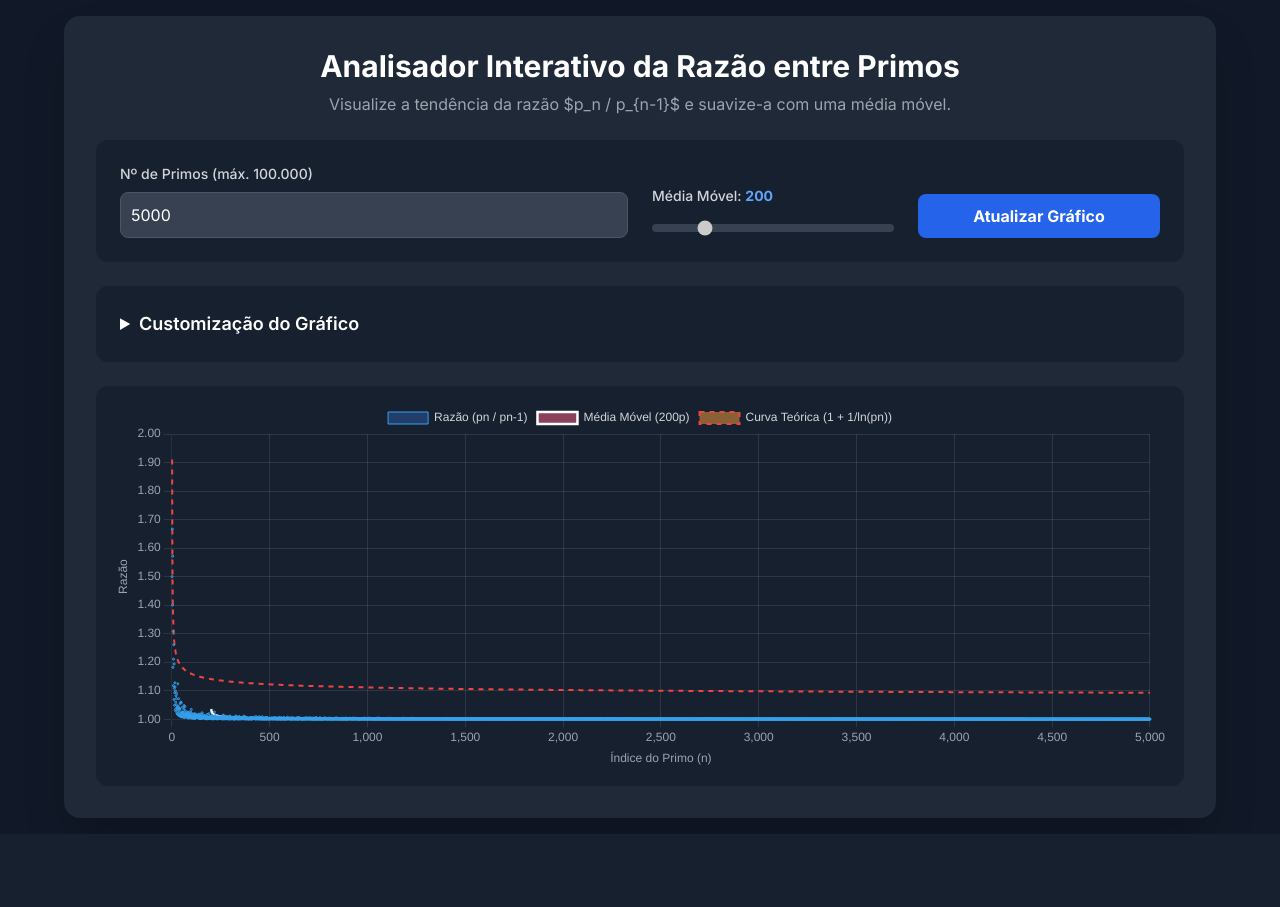
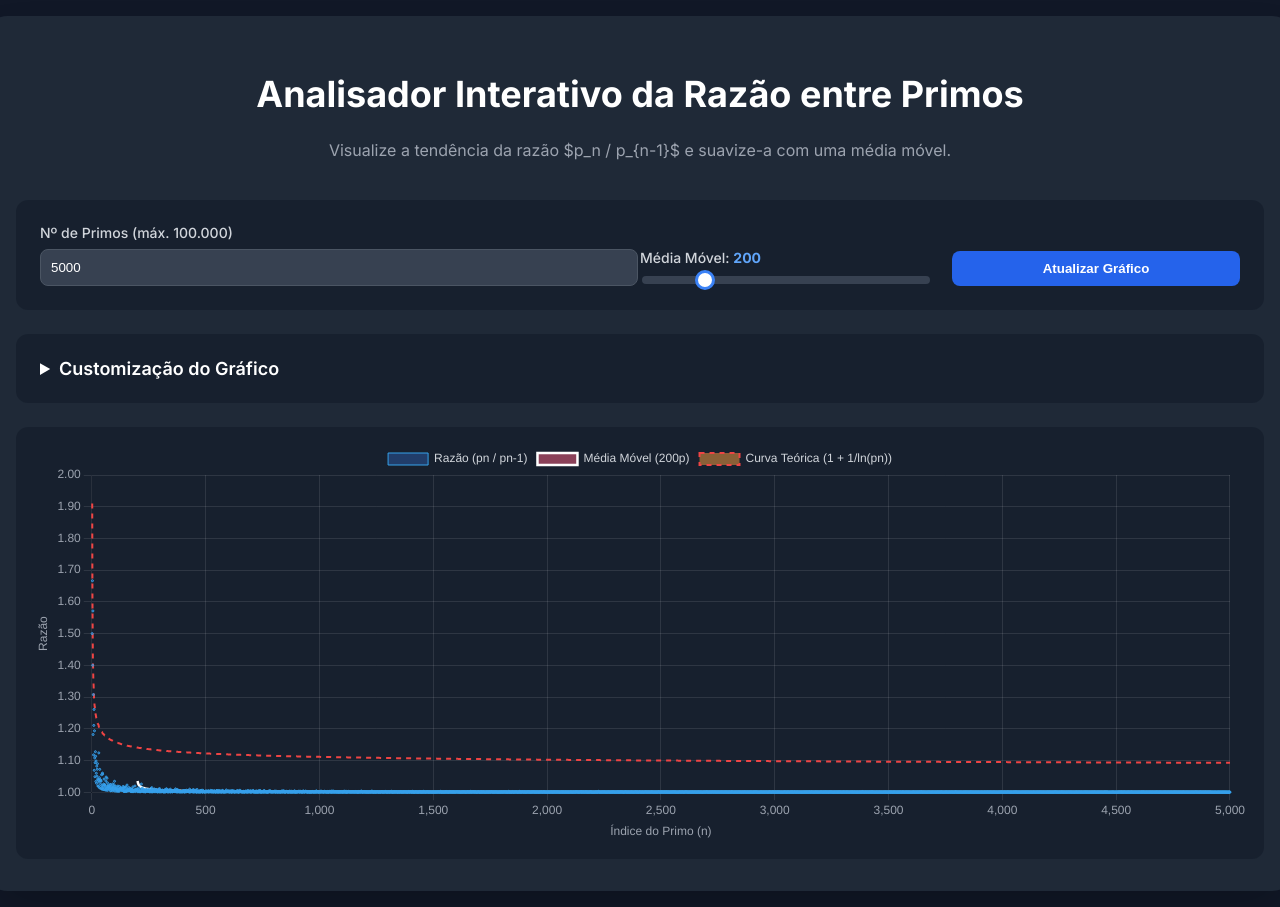
Before and after one commit to XZegw10/Brincando-com-plotagem-de-gr-ficos, a PHP site: page /index.php?action=style in a window 1280 px wide. Before the commit the page ends 830 px from the top, so only its background shows below. Run offline with PHP 8.4, Linux system fonts and the light colour scheme; some libraries are stand-ins or nearby versions.

Commit message:
Refactor UI with custom CSS and new design
- Replaced Tailwind CSS with a dedicated, custom stylesheet (`public/css/style.css`).
- Implemented a BEM-like class structure for cleaner, more maintainable HTML.
- Redesigned form elements (sliders, toggles, color pickers) for a more modern and high-end feel.
- Removed all inline styles and CDN links for Tailwind, streamlining the main layout.

```diff
--- a/app/Views/layouts/main.php
+++ b/app/Views/layouts/main.php
@@ -6,34 +6,14 @@
     <!-- A variável $pageTitle é definida no Controller que chama este layout -->
     <title><?= isset($pageTitle) ? htmlspecialchars($pageTitle) : 'Analisador de Primos' ?></title>
 
-    <!-- CDNs e Estilos -->
-    <script src="https://cdn.tailwindcss.com"></script>
+    <!-- Estilos e Fontes -->
+    <link href="https://fonts.googleapis.com/css2?family=Inter:wght@400;500;600;700&display=swap" rel="stylesheet">
+    <link rel="stylesheet" href="css/style.css">
+
+    <!-- Bibliotecas JavaScript -->
     <script src="https://cdn.jsdelivr.net/npm/chart.js"></script>
-    <link href="https://fonts.googleapis.com/css2?family=Inter:wght@400;500;600;700&display=swap" rel="stylesheet">
-    <style>
-        body { font-family: 'Inter', sans-serif; }
-        .loader { border-top-color: #3498db; animation: spin 1s linear infinite; }
-        @keyframes spin { to { transform: rotate(360deg); } }
-        /* Estilização para o seletor de cor */
-        input[type="color"] {
-            -webkit-appearance: none;
-            border: none;
-            width: 40px;
-            height: 40px;
-            border-radius: 50%;
-            cursor: pointer;
-            padding: 0;
-        }
-        input[type="color"]::-webkit-color-swatch-wrapper {
-            padding: 0;
-        }
-        input[type="color"]::-webkit-color-swatch {
-            border: 2px solid #4a5568;
-            border-radius: 50%;
-        }
-    </style>
 </head>
-<body class="bg-gray-900 text-gray-200 flex flex-col items-center justify-center min-h-screen p-4">
+<body>
 
     <?php
         // O conteúdo específico da página, definido pelo controller, será carregado aqui.
--- a/app/Views/pages/chart.php
+++ b/app/Views/pages/chart.php
@@ -1,60 +1,60 @@
-<!-- Este é o contêiner principal da aplicação, que será inserido no layout 'main.php' -->
-<div class="w-full max-w-6xl bg-gray-800 rounded-2xl shadow-2xl p-6 md:p-8 space-y-6">
-    <div class="text-center">
-        <h1 class="text-2xl md:text-3xl font-bold text-white">Analisador Interativo da Razão entre Primos</h1>
-        <p class="text-gray-400 mt-2">Visualize a tendência da razão $p_n / p_{n-1}$ e suavize-a com uma média móvel.</p>
-    </div>
+<!-- Este é o contêiner principal da aplicação -->
+<div class="app-container">
+    <header class="header">
+        <h1 class="header__title">Analisador Interativo da Razão entre Primos</h1>
+        <p class="header__subtitle">Visualize a tendência da razão $p_n / p_{n-1}$ e suavize-a com uma média móvel.</p>
+    </header>
 
     <!-- Controles Principais -->
-    <div class="grid grid-cols-1 md:grid-cols-4 gap-6 bg-gray-900/50 p-6 rounded-xl items-end">
-        <div class="md:col-span-2">
-            <label for="primeCount" class="block text-sm font-medium text-gray-300 mb-2">Nº de Primos (máx. 100.000)</label>
-            <input type="number" id="primeCount" value="5000" min="10" max="100000" class="w-full bg-gray-700 border border-gray-600 text-white rounded-lg p-2.5 focus:ring-blue-500 focus:border-blue-500 transition">
+    <div class="controls-panel">
+        <div class="control-group">
+            <label for="primeCount" class="control-group__label">Nº de Primos (máx. 100.000)</label>
+            <input type="number" id="primeCount" value="5000" min="10" max="100000" class="input-field">
         </div>
-        <div class="md:col-span-1">
-            <label for="movingAverage" class="block text-sm font-medium text-gray-300 mb-2">Média Móvel: <span id="maValue" class="font-bold text-blue-400">200</span></label>
-            <input type="range" id="movingAverage" min="2" max="1000" value="200" class="w-full h-2 bg-gray-700 rounded-lg appearance-none cursor-pointer" disabled>
+        <div class="control-group">
+            <label for="movingAverage" class="control-group__label">Média Móvel: <span id="maValue" class="value-display">200</span></label>
+            <input type="range" id="movingAverage" min="2" max="1000" value="200" class="range-slider" disabled>
         </div>
-        <div class="md:col-span-1">
-            <button id="updateButton" class="w-full bg-blue-600 hover:bg-blue-700 text-white font-bold py-2.5 px-4 rounded-lg transition-colors">
+        <div class="control-group">
+            <button id="updateButton" class="button">
                 Atualizar Gráfico
             </button>
         </div>
     </div>
 
     <!-- Painel de Customização -->
-    <details class="bg-gray-900/50 p-6 rounded-xl transition-all duration-300">
-        <summary class="text-lg font-semibold text-white cursor-pointer hover:text-blue-400">Customização do Gráfico</summary>
-        <div class="mt-6 grid grid-cols-1 sm:grid-cols-2 lg:grid-cols-4 gap-6">
-            <div class="flex flex-col items-center justify-center bg-gray-700/50 p-4 rounded-lg">
-                <label for="showPointsToggle" class="text-sm font-medium text-gray-300 mb-2">Exibir Pontos</label>
-                <input type="checkbox" id="showPointsToggle" checked class="w-6 h-6 text-blue-600 bg-gray-600 border-gray-500 rounded focus:ring-blue-500">
+    <details class="customization-panel">
+        <summary>Customização do Gráfico</summary>
+        <div class="customization-panel__grid">
+            <div class="customization-group">
+                <label for="showPointsToggle">Exibir Pontos</label>
+                <input type="checkbox" id="showPointsToggle" checked class="checkbox-toggle">
             </div>
-            <div class="flex flex-col items-center justify-center bg-gray-700/50 p-4 rounded-lg">
-                <label class="text-sm font-medium text-gray-300 mb-2">Cor Pontos</label>
-                <input type="color" id="pointsColorPicker" value="#3B82F6">
+            <div class="customization-group">
+                <label for="pointsColorPicker">Cor Pontos</label>
+                <input type="color" id="pointsColorPicker" value="#3B82F6" class="color-picker">
             </div>
-            <div class="flex flex-col items-center justify-center bg-gray-700/50 p-4 rounded-lg">
-                <label class="text-sm font-medium text-gray-300 mb-2">Cor Média Móvel</label>
-                <input type="color" id="maColorPicker" value="#FFFFFF">
+            <div class="customization-group">
+                <label for="maColorPicker">Cor Média Móvel</label>
+                <input type="color" id="maColorPicker" value="#FFFFFF" class="color-picker">
             </div>
-            <div class="flex flex-col items-center justify-center bg-gray-700/50 p-4 rounded-lg">
-                <label class="text-sm font-medium text-gray-300 mb-2">Cor Curva Teórica</label>
-                <input type="color" id="theoryColorPicker" value="#EF4444">
+            <div class="customization-group">
+                <label for="theoryColorPicker">Cor Curva Teórica</label>
+                <input type="color" id="theoryColorPicker" value="#EF4444" class="color-picker">
             </div>
-            <div class="sm:col-span-2 lg:col-span-4 bg-gray-700/50 p-4 rounded-lg">
-                <label for="pointSizeSlider" class="block text-sm font-medium text-gray-300 mb-2">Tamanho Pontos: <span id="pointSizeValue" class="font-bold text-blue-400">1</span></label>
-                <input type="range" id="pointSizeSlider" min="0" max="5" step="0.5" value="1" class="w-full h-2 bg-gray-600 rounded-lg appearance-none cursor-pointer">
+            <div class="customization-group customization-group--wide">
+                <label for="pointSizeSlider" class="control-group__label">Tamanho Pontos: <span id="pointSizeValue" class="value-display">1</span></label>
+                <input type="range" id="pointSizeSlider" min="0" max="5" step="0.5" value="1" class="range-slider">
             </div>
         </div>
     </details>
 
     <!-- Contêiner do Gráfico e Loader -->
-    <div id="chartContainer" class="bg-gray-900/50 p-4 rounded-xl min-h-[50vh] flex items-center justify-center">
-        <div id="loader" class="hidden flex-col items-center justify-center text-center">
-            <div class="loader ease-linear rounded-full border-8 border-t-8 border-gray-600 h-24 w-24 mb-4"></div>
-            <h2 class="text-xl font-semibold text-white">Calculando primos no servidor...</h2>
-            <p class="text-gray-400">Isso pode levar alguns segundos.</p>
+    <div id="chartContainer" class="chart-container">
+        <div id="loader" class="loader hidden">
+            <div class="loader__spinner"></div>
+            <h2 class="loader__title">Calculando primos no servidor...</h2>
+            <p class="loader__subtitle">Isso pode levar alguns segundos.</p>
         </div>
         <canvas id="primeChart"></canvas>
     </div>
--- /dev/null
+++ b/public/css/style.css
@@ -0,0 +1,307 @@
+/* General Body Styles */
+body {
+    font-family: 'Inter', sans-serif;
+    background-color: #111827; /* bg-gray-900 */
+    color: #d1d5db; /* text-gray-300 */
+    display: flex;
+    flex-direction: column;
+    align-items: center;
+    justify-content: center;
+    min-height: 100vh;
+    padding: 1rem;
+    margin: 0;
+}
+
+/* Main Application Container */
+.app-container {
+    width: 100%;
+    max-width: 80rem; /* max-w-7xl, adjusted for a bit more space */
+    background-color: #1f2937; /* bg-gray-800 */
+    border-radius: 1.5rem; /* rounded-2xl */
+    box-shadow: 0 25px 50px -12px rgba(0, 0, 0, 0.25); /* shadow-2xl */
+    padding: 2rem; /* p-8 */
+    display: flex;
+    flex-direction: column;
+    gap: 1.5rem; /* space-y-6 */
+}
+
+/* Header Section */
+.header {
+    text-align: center;
+}
+
+.header__title {
+    font-size: 2.25rem; /* text-3xl */
+    font-weight: 700;
+    color: #ffffff; /* text-white */
+}
+
+.header__subtitle {
+    color: #9ca3af; /* text-gray-400 */
+    margin-top: 0.5rem; /* mt-2 */
+}
+
+/* Controls Panel */
+.controls-panel {
+    display: grid;
+    grid-template-columns: repeat(1, 1fr);
+    gap: 1.5rem; /* gap-6 */
+    background-color: rgba(17, 24, 39, 0.5); /* bg-gray-900/50 */
+    padding: 1.5rem; /* p-6 */
+    border-radius: 0.75rem; /* rounded-xl */
+    align-items: end;
+}
+
+@media (min-width: 768px) {
+    .controls-panel {
+        grid-template-columns: 2fr 1fr 1fr; /* Custom grid layout for medium screens */
+    }
+}
+
+.control-group {
+    display: flex;
+    flex-direction: column;
+}
+
+.control-group__label {
+    display: block;
+    font-size: 0.875rem; /* text-sm */
+    font-weight: 500;
+    color: #d1d5db; /* text-gray-300 */
+    margin-bottom: 0.5rem; /* mb-2 */
+}
+
+.control-group__label .value-display {
+    font-weight: 700;
+    color: #60a5fa; /* text-blue-400 */
+}
+
+.input-field {
+    width: 100%;
+    background-color: #374151; /* bg-gray-700 */
+    border: 1px solid #4b5563; /* border-gray-600 */
+    color: #ffffff; /* text-white */
+    border-radius: 0.5rem; /* rounded-lg */
+    padding: 0.625rem; /* p-2.5 */
+    transition: border-color 0.2s, box-shadow 0.2s;
+}
+
+.input-field:focus {
+    outline: none;
+    border-color: #3b82f6; /* focus:border-blue-500 */
+    box-shadow: 0 0 0 3px rgba(59, 130, 246, 0.5); /* focus:ring-blue-500 */
+}
+
+.range-slider {
+    width: 100%;
+    height: 0.5rem; /* h-2 */
+    background-color: #374151; /* bg-gray-700 */
+    border-radius: 0.5rem; /* rounded-lg */
+    -webkit-appearance: none;
+    appearance: none;
+    cursor: pointer;
+}
+
+.range-slider::-webkit-slider-thumb {
+    -webkit-appearance: none;
+    appearance: none;
+    width: 1.25rem;
+    height: 1.25rem;
+    background: #ffffff;
+    border-radius: 50%;
+    cursor: pointer;
+    border: 3px solid #3b82f6;
+    transition: background-color 0.2s;
+}
+
+.range-slider:hover::-webkit-slider-thumb {
+    background-color: #d1d5db;
+}
+
+.button {
+    width: 100%;
+    background-color: #2563eb; /* bg-blue-600 */
+    color: #ffffff; /* text-white */
+    font-weight: 700;
+    padding: 0.625rem 1rem; /* py-2.5 px-4 */
+    border: none;
+    border-radius: 0.5rem; /* rounded-lg */
+    cursor: pointer;
+    transition: background-color 0.2s;
+}
+
+.button:hover {
+    background-color: #1d4ed8; /* hover:bg-blue-700 */
+}
+
+.button:disabled {
+    background-color: #4b5563;
+    cursor: not-allowed;
+}
+
+
+/* Customization Section */
+.customization-panel {
+    background-color: rgba(17, 24, 39, 0.5); /* bg-gray-900/50 */
+    padding: 1.5rem; /* p-6 */
+    border-radius: 0.75rem; /* rounded-xl */
+    transition: all 0.3s ease-in-out;
+}
+
+.customization-panel summary {
+    font-size: 1.125rem; /* text-lg */
+    font-weight: 600;
+    color: #ffffff;
+    cursor: pointer;
+    transition: color 0.2s;
+}
+
+.customization-panel summary:hover {
+    color: #60a5fa; /* hover:text-blue-400 */
+}
+
+.customization-panel__grid {
+    margin-top: 1.5rem; /* mt-6 */
+    display: grid;
+    grid-template-columns: repeat(1, 1fr);
+    gap: 1.5rem; /* gap-6 */
+}
+
+@media (min-width: 640px) {
+    .customization-panel__grid {
+        grid-template-columns: repeat(2, 1fr);
+    }
+}
+
+@media (min-width: 1024px) {
+    .customization-panel__grid {
+        grid-template-columns: repeat(4, 1fr);
+    }
+}
+
+.customization-group {
+    display: flex;
+    flex-direction: column;
+    align-items: center;
+    justify-content: center;
+    background-color: rgba(55, 65, 81, 0.5); /* bg-gray-700/50 */
+    padding: 1rem; /* p-4 */
+    border-radius: 0.5rem; /* rounded-lg */
+}
+
+.customization-group label {
+    font-size: 0.875rem; /* text-sm */
+    font-weight: 500;
+    color: #d1d5db; /* text-gray-300 */
+    margin-bottom: 0.5rem; /* mb-2 */
+}
+
+.customization-group--wide {
+    grid-column: 1 / -1; /* Span all columns */
+}
+
+/* Custom Checkbox */
+.checkbox-toggle {
+    -webkit-appearance: none;
+    appearance: none;
+    width: 2.5rem;
+    height: 1.25rem;
+    background-color: #4b5563; /* bg-gray-600 */
+    border-radius: 9999px;
+    position: relative;
+    cursor: pointer;
+    transition: background-color 0.2s;
+}
+
+.checkbox-toggle::before {
+    content: '';
+    position: absolute;
+    top: 0.125rem;
+    left: 0.125rem;
+    width: 1rem;
+    height: 1rem;
+    background-color: white;
+    border-radius: 50%;
+    transition: transform 0.2s;
+}
+
+.checkbox-toggle:checked {
+    background-color: #2563eb; /* text-blue-600 */
+}
+
+.checkbox-toggle:checked::before {
+    transform: translateX(1.25rem);
+}
+
+/* Custom Color Picker */
+.color-picker {
+    -webkit-appearance: none;
+    -moz-appearance: none;
+    appearance: none;
+    width: 40px;
+    height: 40px;
+    padding: 0;
+    border: none;
+    border-radius: 50%;
+    cursor: pointer;
+    background-color: transparent;
+}
+
+.color-picker::-webkit-color-swatch-wrapper {
+    padding: 0;
+}
+
+.color-picker::-webkit-color-swatch {
+    border: 2px solid #4b5563; /* border-gray-600 */
+    border-radius: 50%;
+}
+
+/* Chart and Loader */
+.chart-container {
+    background-color: rgba(17, 24, 39, 0.5); /* bg-gray-900/50 */
+    padding: 1rem; /* p-4 */
+    border-radius: 0.75rem; /* rounded-xl */
+    min-height: 50vh;
+    display: flex;
+    align-items: center;
+    justify-content: center;
+}
+
+.loader {
+    display: flex;
+    flex-direction: column;
+    align-items: center;
+    justify-content: center;
+    text-align: center;
+}
+
+.loader__spinner {
+    border: 8px solid #4b5563; /* border-gray-600 */
+    border-top-color: #3b82f6; /* A nice blue */
+    border-radius: 50%;
+    width: 6rem; /* w-24 */
+    height: 6rem; /* h-24 */
+    margin-bottom: 1rem; /* mb-4 */
+    animation: spin 1s linear infinite;
+}
+
+.loader__title {
+    font-size: 1.25rem; /* text-xl */
+    font-weight: 600;
+    color: #ffffff; /* text-white */
+}
+
+.loader__subtitle {
+    color: #9ca3af; /* text-gray-400 */
+}
+
+@keyframes spin {
+    to {
+        transform: rotate(360deg);
+    }
+}
+
+/* Utility Classes */
+.hidden {
+    display: none;
+}
```
